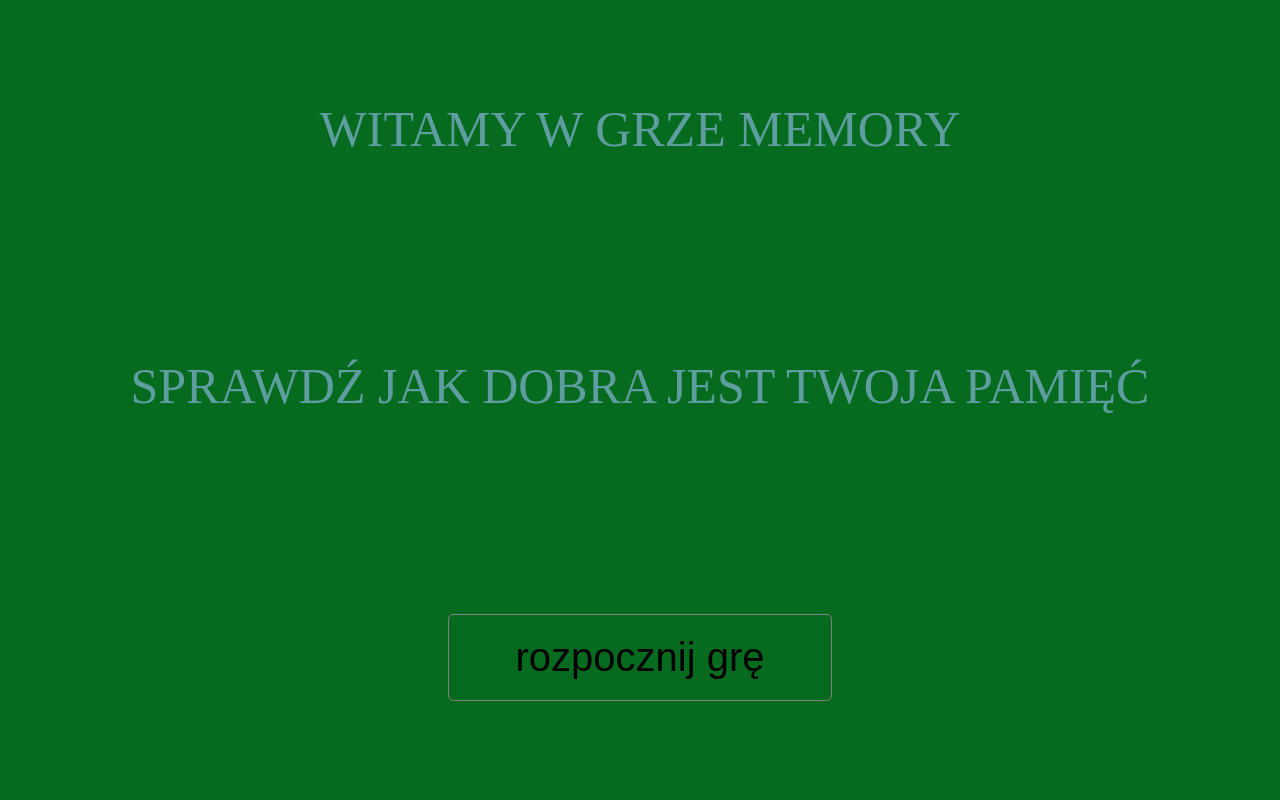
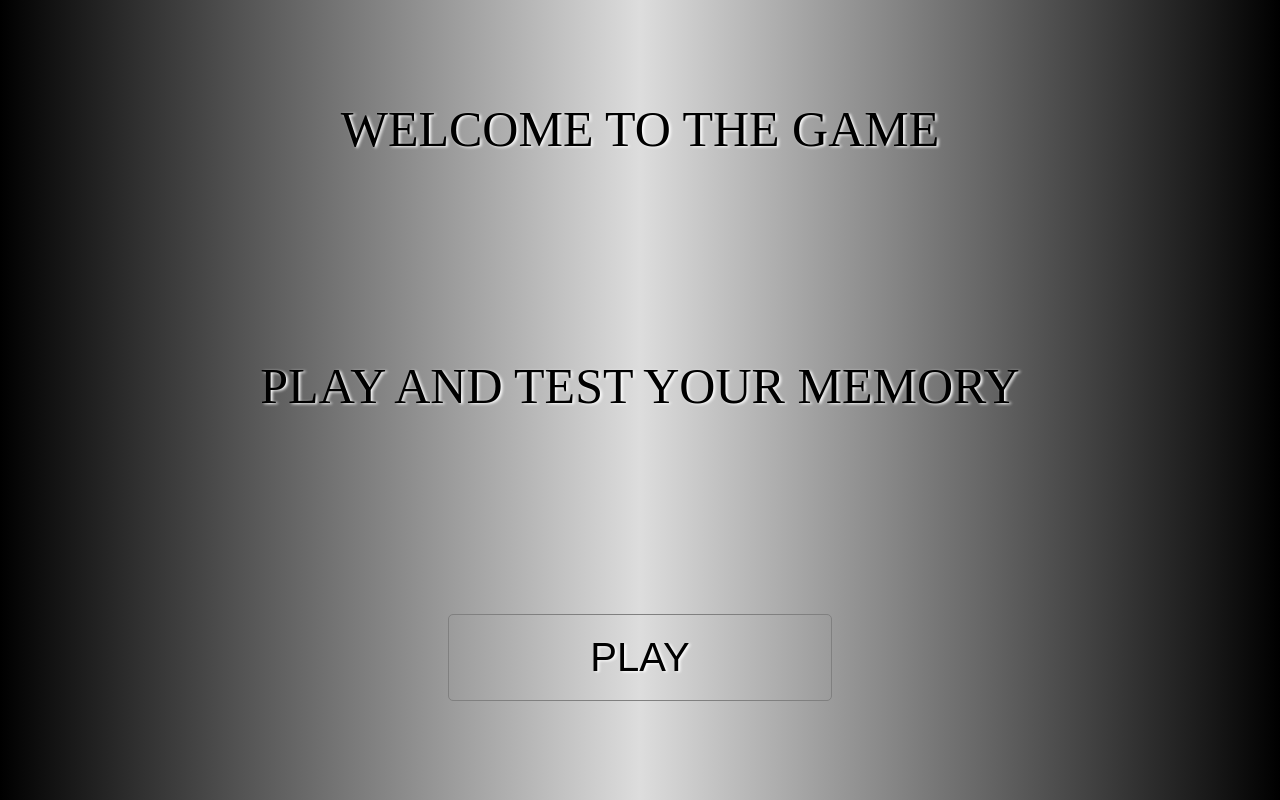
Before and after one commit to okayProjects/memory-game, a plain HTML site: page index.html in a window 1280 px wide. Drawn offline with Linux system fonts and the light colour scheme.

Commit message:
change welcome page

```diff
--- a/index.html
+++ b/index.html
@@ -11,9 +11,9 @@
 
 <body>
     <div class="welcome">
-        <p>witamy w grze memory</p>
-        <p>sprawdź jak dobra jest twoja pamięć</p>
-        <button>rozpocznij grę</button>
+        <p>welcome to the game</p>
+        <p>play and test your memory</p>
+        <button>PLAY</button>
     </div>
     <div class="box-wrapper visibility-off">
         <div></div>
--- a/scripts/script.js
+++ b/scripts/script.js
@@ -13,7 +13,6 @@ let gameResult = 0;
 const congratulations = document.querySelector('.welcome p');
 const score = document.querySelector('.welcome p:nth-child(2)');
 const playButton = document.querySelector('.welcome button');
-
 
 const startGame = () => {
     init();
--- a/styles/style.css
+++ b/styles/style.css
@@ -12,7 +12,7 @@
     flex-wrap: wrap;
     align-items: center;
     text-align: center;
-    background-color: rgb(6, 107, 31);
+    background-image: linear-gradient(to right,#000,#ddd, #000);
 }
 
 .welcome p {
@@ -20,13 +20,14 @@
     text-transform: uppercase;
     flex-basis: 100%;
     flex-grow: 1;
-    color: cadetblue;
+    text-shadow: 2px 1px 3px white;
 }
 
 .welcome button {
     flex-basis: 30%;
     font-size: 40px;
     padding: 20px 40px;
+    text-shadow: 2px 1px 3px white;
     border: 1px solid grey;
     background-color: transparent;
     transition: .5s;
@@ -34,9 +35,10 @@
 }
 
 .welcome button:hover {
-    background-color: cadetblue;
+    background-color: #444;
     cursor: pointer;
-    color: #fff;
+    color: #ddd;
+    text-shadow: 0 0 0;
 }
 
 .box-wrapper {
```
